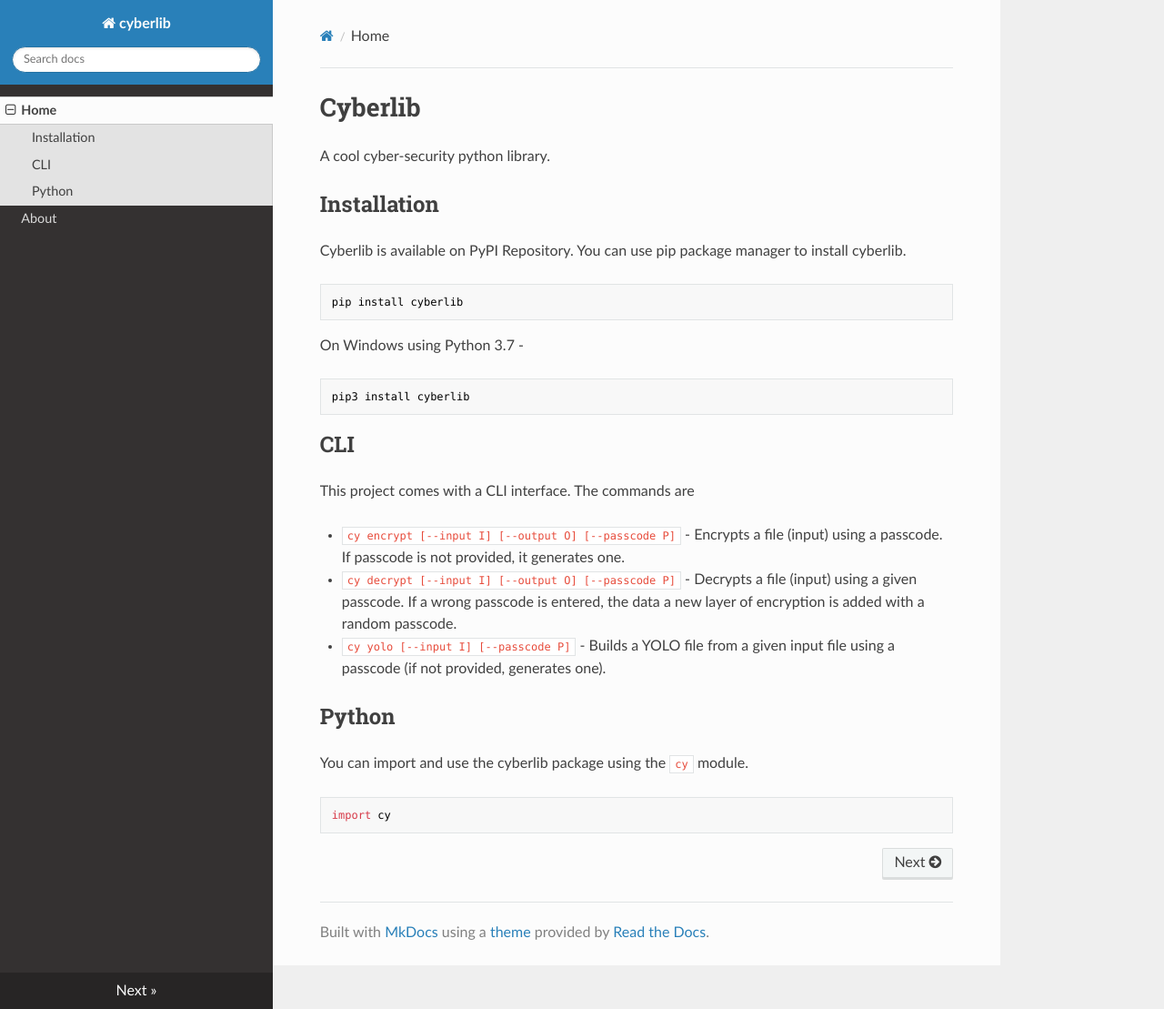
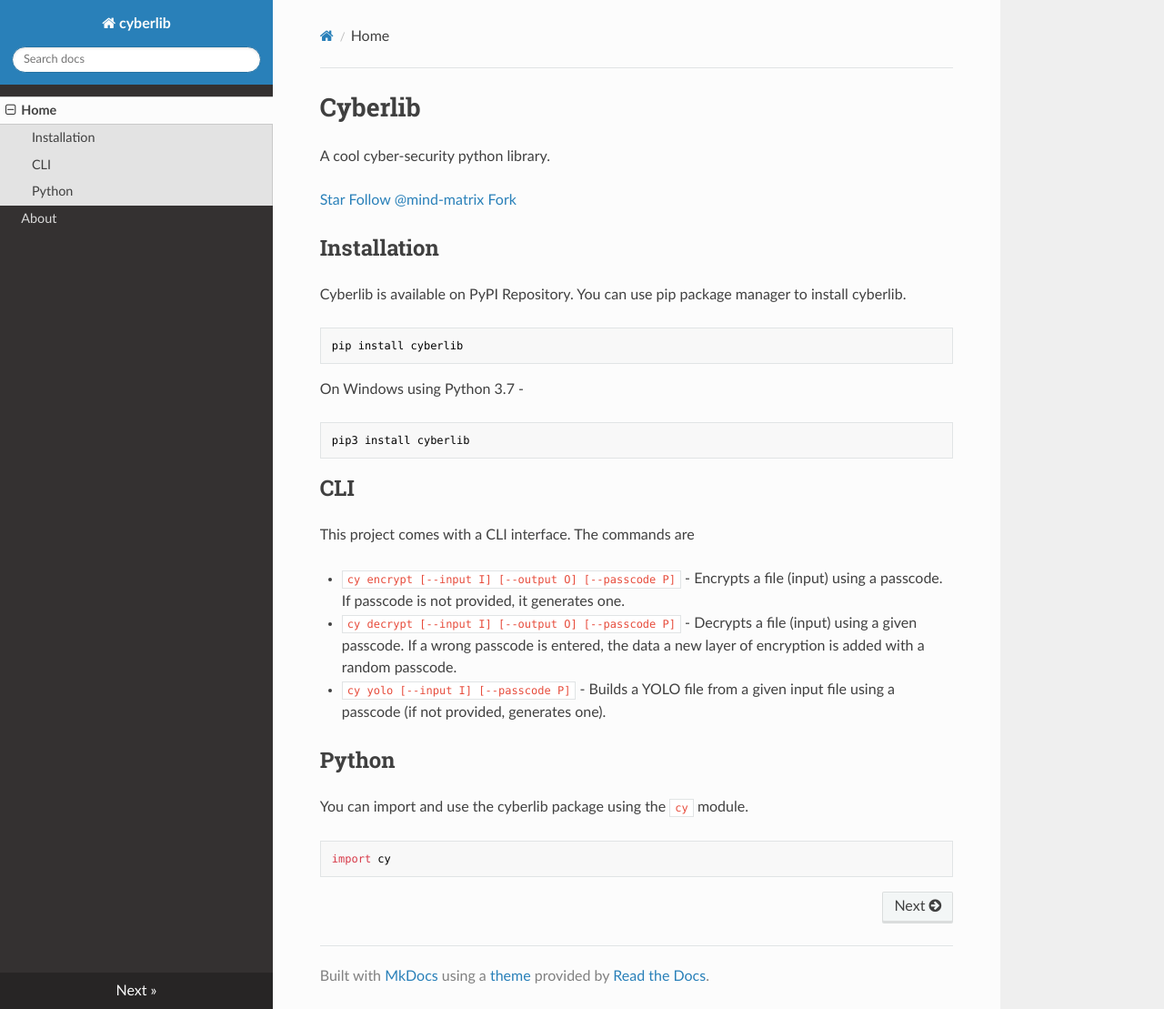
Before and after one commit to mind-matrix/cyberlib, an MkDocs documentation site: the page built from docs/index.md, in a window 1280 px wide and 1109 px high. Shown: the whole window at 91% size. Built offline with MkDocs 1.6.1, drawn with Linux system fonts in a browser that asks for light colours; nearby versions of some CDN libraries.

```diff
--- a/docs/index.md
+++ b/docs/index.md
@@ -1,5 +1,9 @@
 # Cyberlib
 A cool cyber-security python library.
+
+<a class="github-button" href="https://github.com/mind-matrix/cyberlib" data-color-scheme="no-preference: light; light: light; dark: light;" data-icon="octicon-star" data-size="large" aria-label="Star mind-matrix/cyberlib on GitHub">Star</a> <a class="github-button" href="https://github.com/mind-matrix" data-color-scheme="no-preference: light; light: light; dark: light;" data-size="large" aria-label="Follow @mind-matrix on GitHub">Follow @mind-matrix</a> <a class="github-button" href="https://github.com/mind-matrix/cyberlib/fork" data-color-scheme="no-preference: light; light: light; dark: light;" data-icon="octicon-repo-forked" data-size="large" aria-label="Fork mind-matrix/cyberlib on GitHub">Fork</a>
+
+<script async defer src="https://buttons.github.io/buttons.js"></script>
 
 ## Installation
 Cyberlib is available on PyPI Repository. You can use pip package manager to install cyberlib.
```
Also changed, not shown: README.md (+0 -4 lines).
